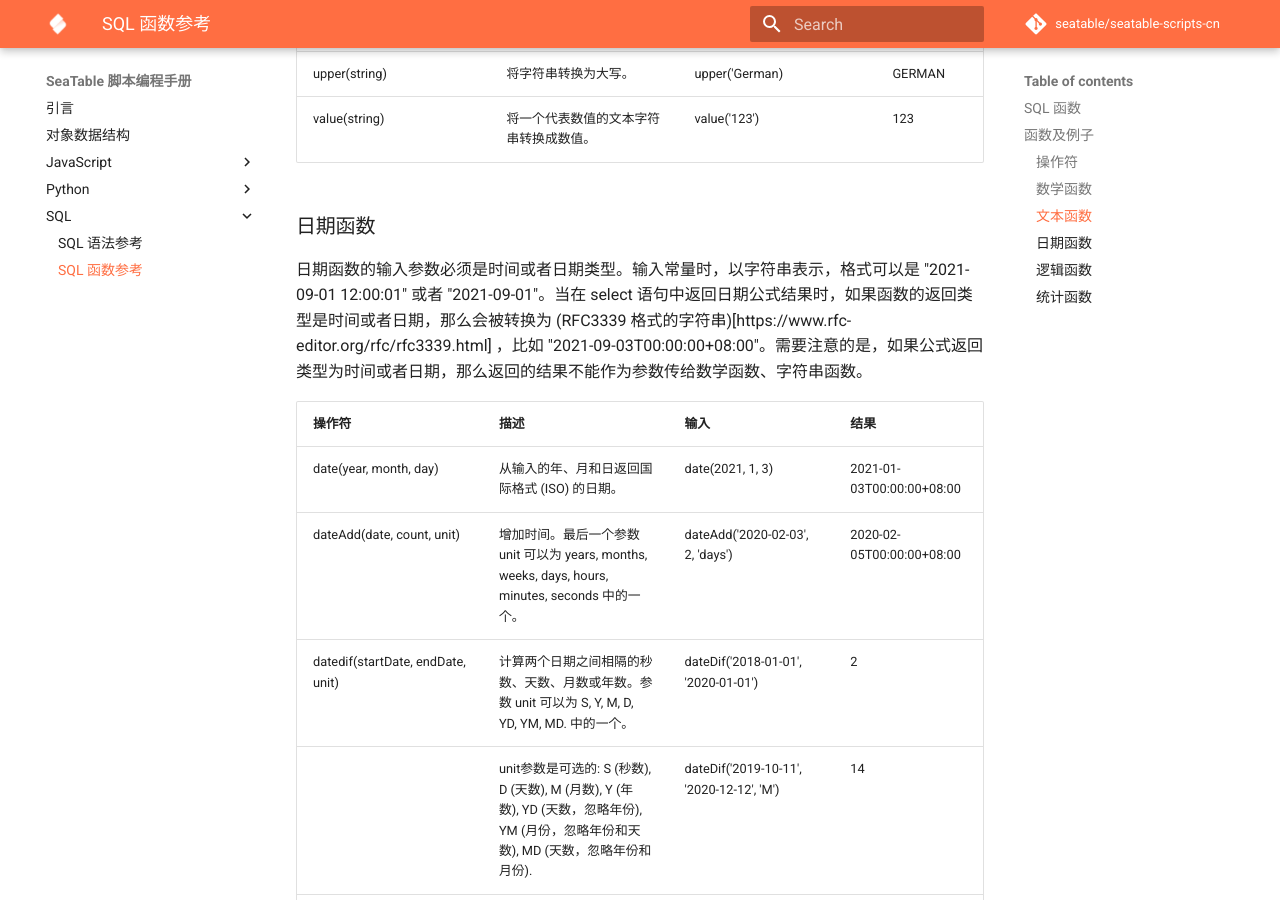
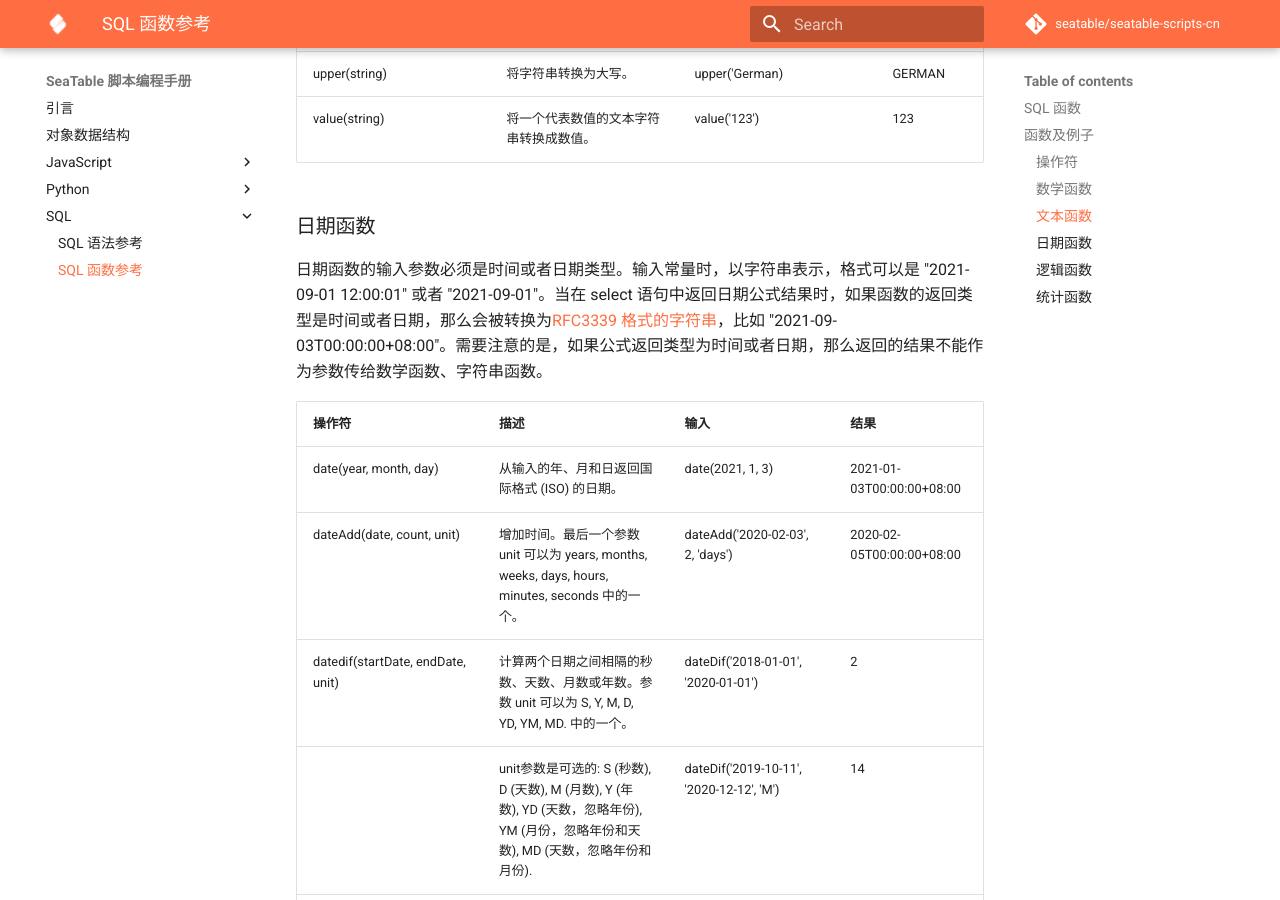
Before and after one commit to seatable/seatable-scripts-cn, an MkDocs documentation site: the page built from manual/python/function.md, in a window 1280 px wide and 900 px high, scrolled down 5050 px. Built offline with MkDocs 1.6.1 and Material for MkDocs 9.7.7, drawn with Linux system fonts in a browser that asks for light colours; comment, search, counter and statistics services are not loaded.

Commit message:
Update function.md
Fix link.

```diff
--- a/manual/python/function.md
+++ b/manual/python/function.md
@@ -106,7 +106,7 @@ FunctionName(parameters...)
 
 ### 日期函数
 
-日期函数的输入参数必须是时间或者日期类型。输入常量时，以字符串表示，格式可以是 "2021-09-01 12:00:01" 或者 "2021-09-01"。当在 select 语句中返回日期公式结果时，如果函数的返回类型是时间或者日期，那么会被转换为 (RFC3339 格式的字符串)[https://www.rfc-editor.org/rfc/rfc3339.html] ，比如 "2021-09-03T00:00:00+08:00"。需要注意的是，如果公式返回类型为时间或者日期，那么返回的结果不能作为参数传给数学函数、字符串函数。
+日期函数的输入参数必须是时间或者日期类型。输入常量时，以字符串表示，格式可以是 "2021-09-01 12:00:01" 或者 "2021-09-01"。当在 select 语句中返回日期公式结果时，如果函数的返回类型是时间或者日期，那么会被转换为[RFC3339 格式的字符串](https://www.rfc-editor.org/rfc/rfc3339.html)，比如 "2021-09-03T00:00:00+08:00"。需要注意的是，如果公式返回类型为时间或者日期，那么返回的结果不能作为参数传给数学函数、字符串函数。
 
 | 操作符                                                      | 描述                                                                                          | 输入                                                   | 结果                  |
 | :------------------------------------------------------- | :------------------------------------------------------------------------------------------ | :--------------------------------------------------- | :------------------ |
```
